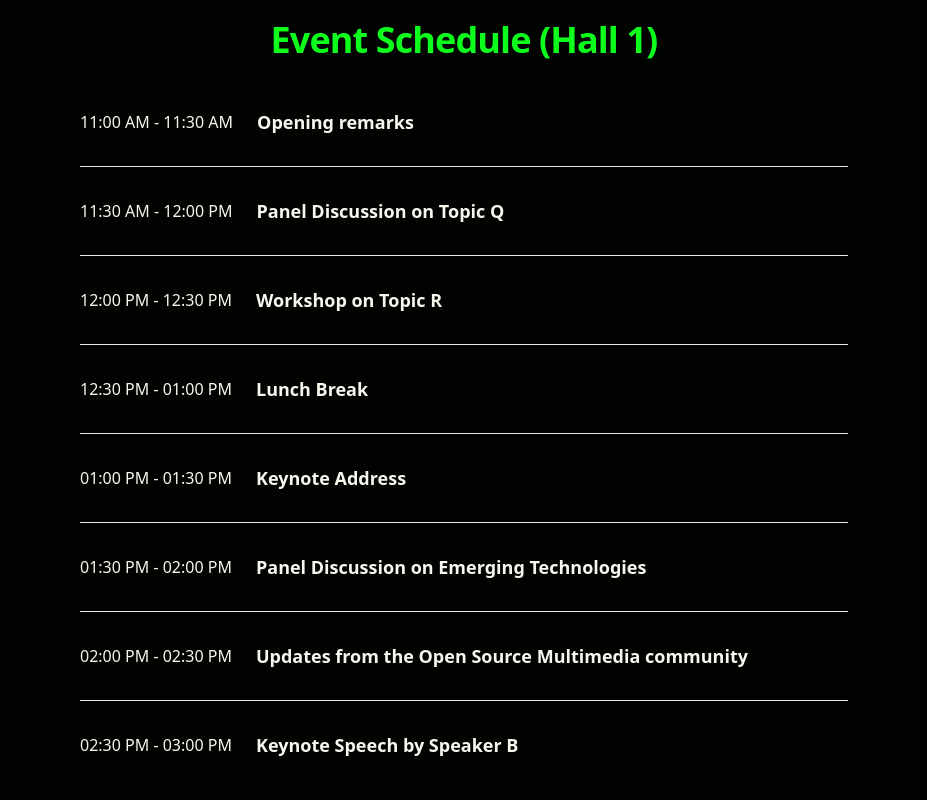
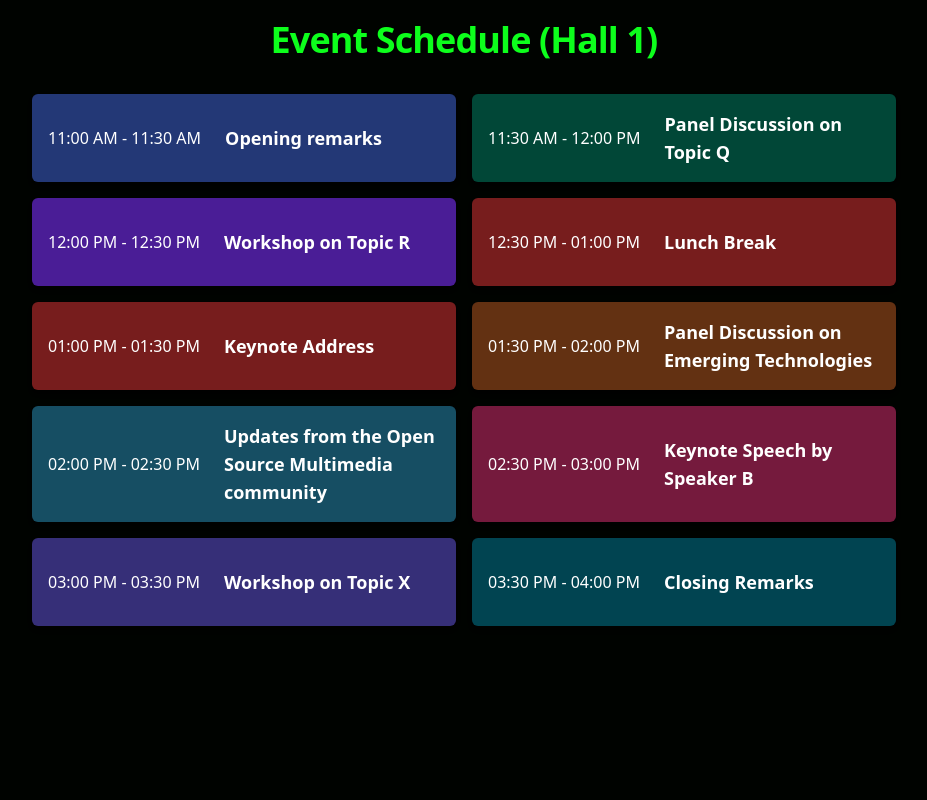
Before and after one commit to FOSS-Community/fosscu-conference, a React (Vite) app: page / in a window 1280 px wide. Shown: the part 1800-2600 px from the top of the page, without its empty margins (176-1103 px from the left). Built offline with nearby package versions, Linux system fonts and the light colour scheme.

Commit message:
redesigned schedule section

```diff
--- a/src/components/Community.jsx
+++ b/src/components/Community.jsx
@@ -52,7 +52,7 @@ const Community = () => {
               {" "}
               <a target="_blank" rel="noopener noreferrer">
                 <img
-                  className="text-gray-500 font-bold hover:bg-[#DFE4EF] p-3 h-40"
+                  className="text-gray-500 font-bold hover:bg-[#DFE4EF] p-3 h-40 md:w-40 w-32"
                   alt="Logo"
                 />
               </a>
@@ -63,7 +63,7 @@ const Community = () => {
               {" "}
               <a target="_blank" rel="noopener noreferrer">
                 <img
-                  className="text-gray-500 font-bold hover:bg-[#DFE4EF] p-3 h-40"
+                  className="text-gray-500 font-bold hover:bg-[#DFE4EF] p-3 h-40 md:w-40 w-32"
                   alt="Logo"
                 />
               </a>
@@ -74,7 +74,7 @@ const Community = () => {
               {" "}
               <a target="_blank" rel="noopener noreferrer">
                 <img
-                  className="text-gray-500 font-bold hover:bg-[#DFE4EF] p-3 h-40"
+                  className="text-gray-500 font-bold hover:bg-[#DFE4EF] p-3 h-40 md:w-40 w-32"
                   alt="Logo"
                 />
               </a>
@@ -85,7 +85,7 @@ const Community = () => {
               {" "}
               <a target="_blank" rel="noopener noreferrer">
                 <img
-                  className="text-gray-500 font-bold hover:bg-[#DFE4EF] p-3 h-40"
+                  className="text-gray-500 font-bold hover:bg-[#DFE4EF] p-3 h-40 md:w-40 w-32"
                   alt="Logo"
                 />
               </a>
--- a/src/components/Schedule.jsx
+++ b/src/components/Schedule.jsx
@@ -2,69 +2,79 @@ import React from "react";
 
 const Schedule = () => {
   return (
-    <div className="pt-8 ">
-      <section id="schedule" className="bg-[#000300]  antialiased">
-        <div className="max-w-screen-xl px-4 py-8 mx-auto lg:px-6 sm:py-16 lg:py-24">
+    <div className="pt-8">
+      <section id="schedule" className="bg-[#000300] text-white antialiased">
+        <div className="max-w-screen-xl mx-auto py-16 lg:py-24">
           <div className="max-w-3xl mx-auto text-center">
             <h2 className="text-4xl font-extrabold leading-tight text-[#0dff1c] tracking-tight">
-              Event Schedule <span className="font-semibold"> (Hall 1) </span>
+              Event Schedule <span className="font-semibold">(Hall 1)</span>
             </h2>
           </div>
-          <div className="flow-root max-w-3xl mx-auto mt-8">
-            <div className="-my-4 divide-y divide-gray-200">
-              <div className="schedule-list-item">
+          <div className="max-w-4xl mx-auto mt-8 px-4">
+            <div className="grid grid-cols-1 md:grid-cols-2 gap-4">
+              {" "}
+              <div className="schedule-list-item p-4 bg-blue-900 hover:bg-blue-700 rounded-md shadow-md transition duration-300">
                 <p className="schedule-time">11:00 AM - 11:30 AM</p>
                 <h3 className="schedule-text">
-                  <a className="cursor-grab">Opening remarks</a>
+                  <a className="cursor-pointer">Opening remarks</a>
                 </h3>
               </div>
-
-              <div className="schedule-list-item">
+              <div className="schedule-list-item p-4 bg-green-900 hover:bg-green-700 rounded-md shadow-md transition duration-300">
                 <p className="schedule-time">11:30 AM - 12:00 PM</p>
                 <h3 className="schedule-text">
-                  <a className="cursor-grab">Panel Discussion on Topic Q</a>
+                  <a className="cursor-pointer">Panel Discussion on Topic Q</a>
                 </h3>
               </div>
-
-              <div className="schedule-list-item">
+              <div className="schedule-list-item p-4 bg-purple-900 hover:bg-purple-700 rounded-md shadow-md transition duration-300">
                 <p className="schedule-time">12:00 PM - 12:30 PM</p>
                 <h3 className="schedule-text">
-                  <a className="cursor-grab">Workshop on Topic R</a>
+                  <a className="cursor-pointer">Workshop on Topic R</a>
                 </h3>
               </div>
-
-              <div className="schedule-list-item">
+              <div className="schedule-list-item p-4 bg-red-900 hover:bg-red-700 rounded-md shadow-md transition duration-300">
                 <p className="schedule-time">12:30 PM - 01:00 PM</p>
                 <h3 className="schedule-text">
-                  <a className="cursor-grab">Lunch Break</a>
+                  <a className="cursor-pointer">Lunch Break</a>
                 </h3>
               </div>
-
-              <div className="schedule-list-item">
+              <div className="schedule-list-item p-4 bg-orange-900 hover:bg-orange-700 rounded-md shadow-md transition duration-300">
                 <p className="schedule-time">01:00 PM - 01:30 PM</p>
                 <h3 className="schedule-text">
-                  <a className="cursor-grab">Keynote Address</a>
+                  <a className="cursor-pointer">Keynote Address</a>
                 </h3>
               </div>
-
-              <div className="schedule-list-item">
+              <div className="schedule-list-item p-4 bg-yellow-900 hover:bg-yellow-700 rounded-md shadow-md transition duration-300">
                 <p className="schedule-time">01:30 PM - 02:00 PM</p>
                 <h3 className="schedule-text">
-                  <a className="cursor-grab">Panel Discussion on Emerging Technologies</a>
+                  <a className="cursor-pointer">
+                    Panel Discussion on Emerging Technologies
+                  </a>
                 </h3>
               </div>
-
-              <div className="schedule-list-item">
+              <div className="schedule-list-item p-4 bg-cyan-900 hover:bg-cyan-700 rounded-md shadow-md transition duration-300">
                 <p className="schedule-time">02:00 PM - 02:30 PM</p>
                 <h3 className="schedule-text">
-                  <a className="cursor-grab">Updates from the Open Source Multimedia community</a>
+                  <a className="cursor-pointer">
+                    Updates from the Open Source Multimedia community
+                  </a>
                 </h3>
               </div>
-
-              <div className="schedule-list-item">
+              <div className="schedule-list-item p-4 bg-pink-900 hover:bg-pink-700 rounded-md shadow-md transition duration-300">
                 <p className="schedule-time">02:30 PM - 03:00 PM</p>
                 <h3 className="schedule-text">
-                  <a className="cursor-grab">Keynote Speech by Speaker B</a>
+                  <a className="cursor-pointer">Keynote Speech by Speaker B</a>
+                </h3>
+              </div>
+              <div className="schedule-list-item p-4 bg-indigo-900 hover:bg-indigo-700 rounded-md shadow-md transition duration-300">
+                <p className="schedule-time">03:00 PM - 03:30 PM</p>
+                <h3 className="schedule-text">
+                  <a className="cursor-pointer">Workshop on Topic X</a>
+                </h3>
+              </div>
+              <div className="schedule-list-item p-4 bg-teal-900 hover:bg-teal-700 rounded-md shadow-md transition duration-300">
+                <p className="schedule-time">03:30 PM - 04:00 PM</p>
+                <h3 className="schedule-text">
+                  <a className="cursor-pointer">Closing Remarks</a>
                 </h3>
               </div>
             </div>
--- a/src/data/imgData.json
+++ b/src/data/imgData.json
@@ -1,10 +1,9 @@
 [
   {
-    "link": "https://i.ibb.co/17NcYSB/IMG-0046-2.jpg"
+    "link": "https://i.ibb.co/dP8wKLq/photo-6123124743088486919-y.jpg"
   },
-
   {
-    "link": "https://i.ibb.co/tsKmKPG/IMG-0051-2.jpg"
+    "link": "https://i.ibb.co/7J7mTK2/photo-6123124743088486982-y.jpg"
   },
   {
     "link": "https://i.ibb.co/cycQ5b4/IMG-0052-2.jpg"
```
